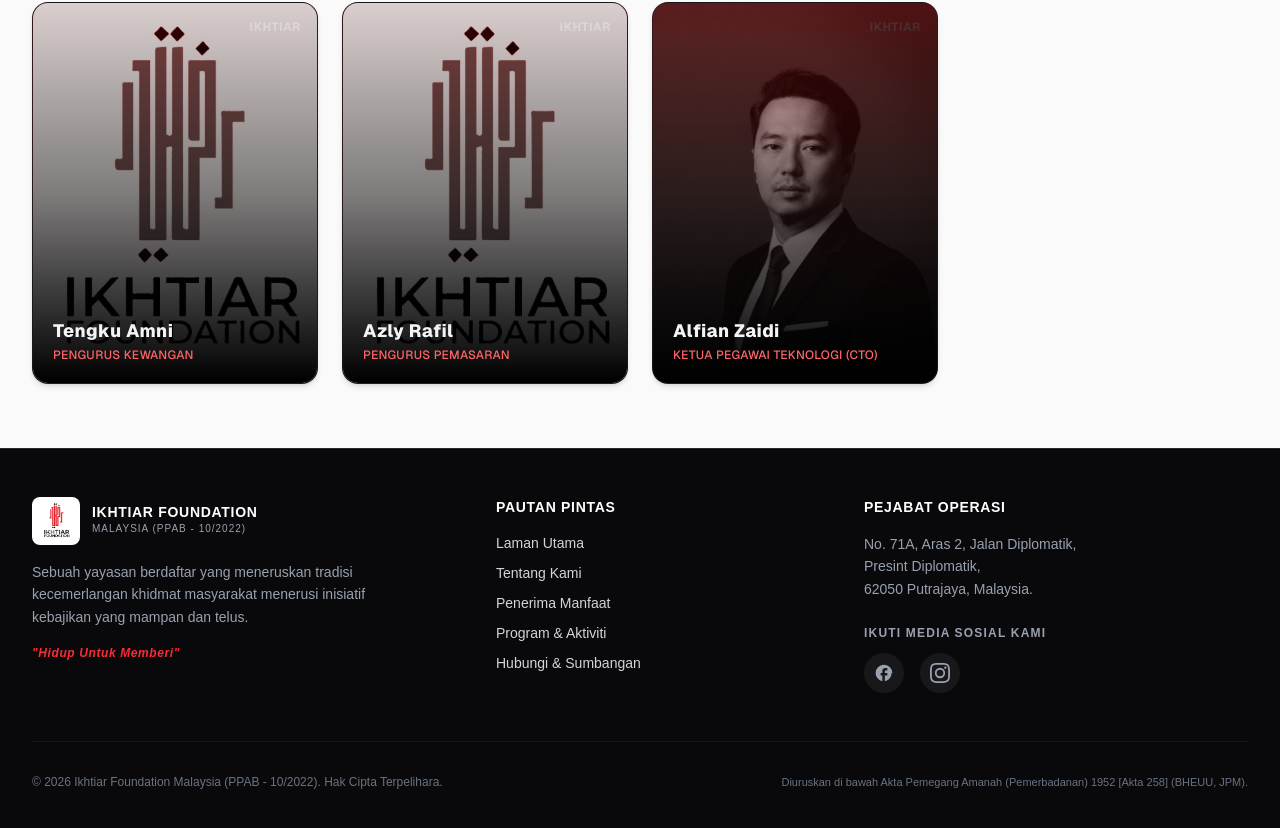
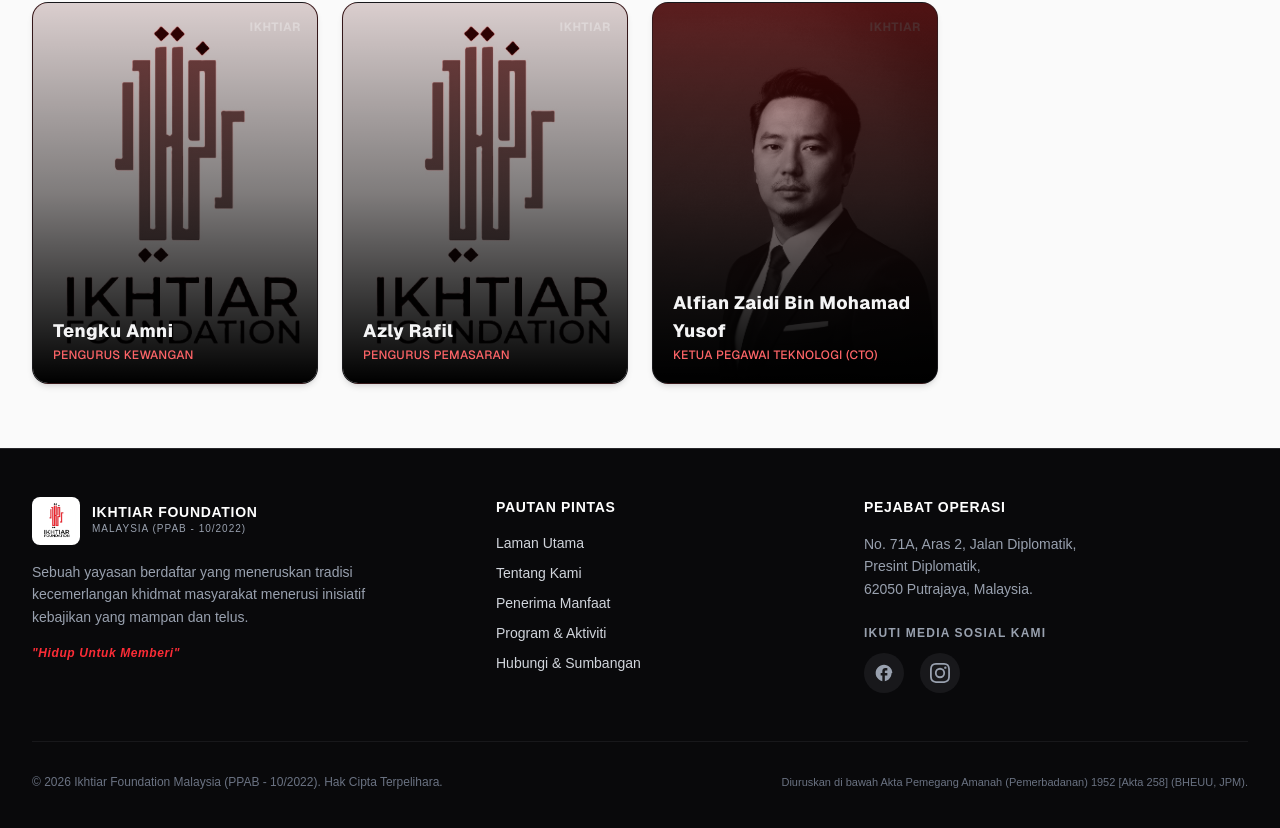
Before and after one commit to alfianzaidimy/ikhtiar-foundation, a Next.js app: page /pasukan in a window 1280 px wide. Shown: the part 848-1676 px from the top of the page. Built offline with nearby package versions, Linux system fonts and the light colour scheme.

Commit message:
Update page.js

```diff
--- a/app/pasukan/page.js
+++ b/app/pasukan/page.js
@@ -43,7 +43,7 @@
   },
   {
     id: 7,
-    name: 'Alfian Zaidi',
+    name: 'Alfian Zaidi Bin Mohamad Yusof',
     role: 'Ketua Pegawai Teknologi (CTO)',
     image: '/edy.png',
   },
```
